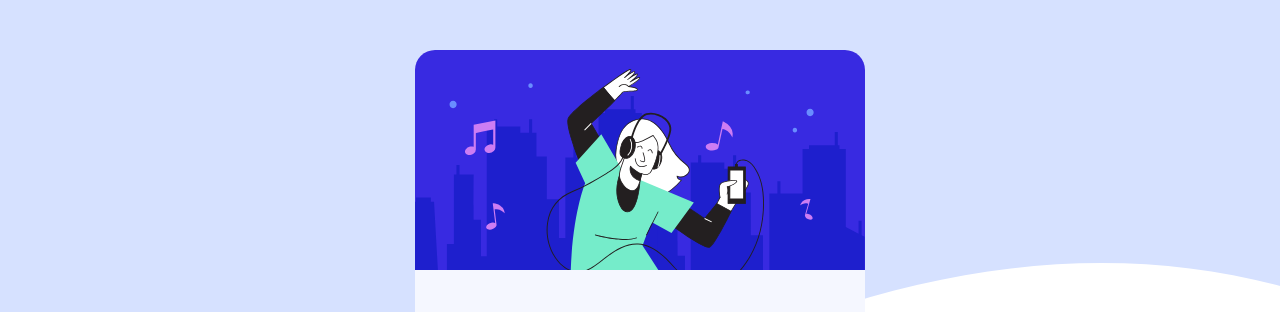
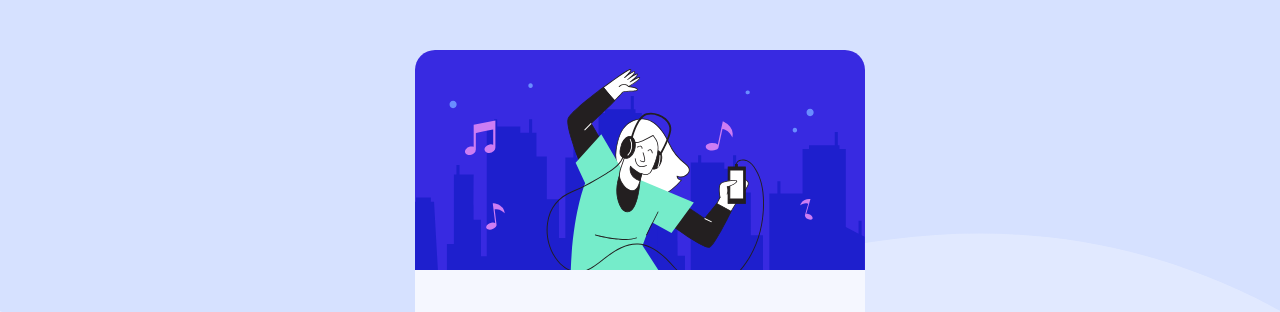
Before and after one commit to mahdi123M3/Order-Summary, a plain HTML site: page index.html in a window 1280 px wide. Shown: the top 312 px of the page. Drawn offline with Linux system fonts and the light colour scheme.

Commit message:
Update style.css

```diff
--- a/style.css
+++ b/style.css
@@ -12,7 +12,8 @@
 }
 body{
     box-sizing: border-box;
-    background-image: url('images/pattern-background-desktop.svg');
+    background: url(./images/pattern-background-desktop.svg) no-repeat, #E1E9Ff;
+    background-size: contain;
     font-family: 'Red Hat Display', sans-serif;
     color: var(--Desaturated-blue);
     font-size: 16px;
```
